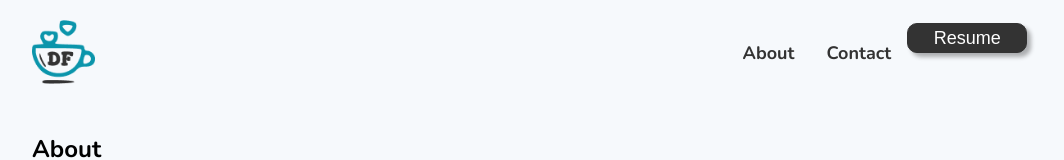
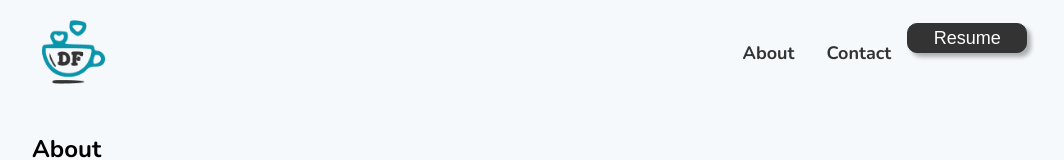
Before and after one commit to FengDenny/Portfolio, a React (Create React App) app in the folder client/: page /#/about in a window 1280 px wide. Shown: the top 160 px of the page, without its empty margins (112-1176 px from the left). Built offline with nearby package versions, Linux system fonts and the light colour scheme; a web font is replaced by a local one; what styled-react-modal would draw is missing.

Commit message:
added nav-brand className

```diff
--- a/client/src/utility/Navbar/Navbar.js
+++ b/client/src/utility/Navbar/Navbar.js
@@ -19,7 +19,7 @@ export default function Navbar() {
   return (
     <ThemeProvider theme={theme}>
       <NavbarContainer ref={node}>
-        <div>
+        <div className='nav-brand'>
           <NavbarLogo src={NavLogo} alt='DF' onClick={() => navigate("/#")} />
         </div>
         <NavBurger open={open} setOpen={setOpen} />
```
